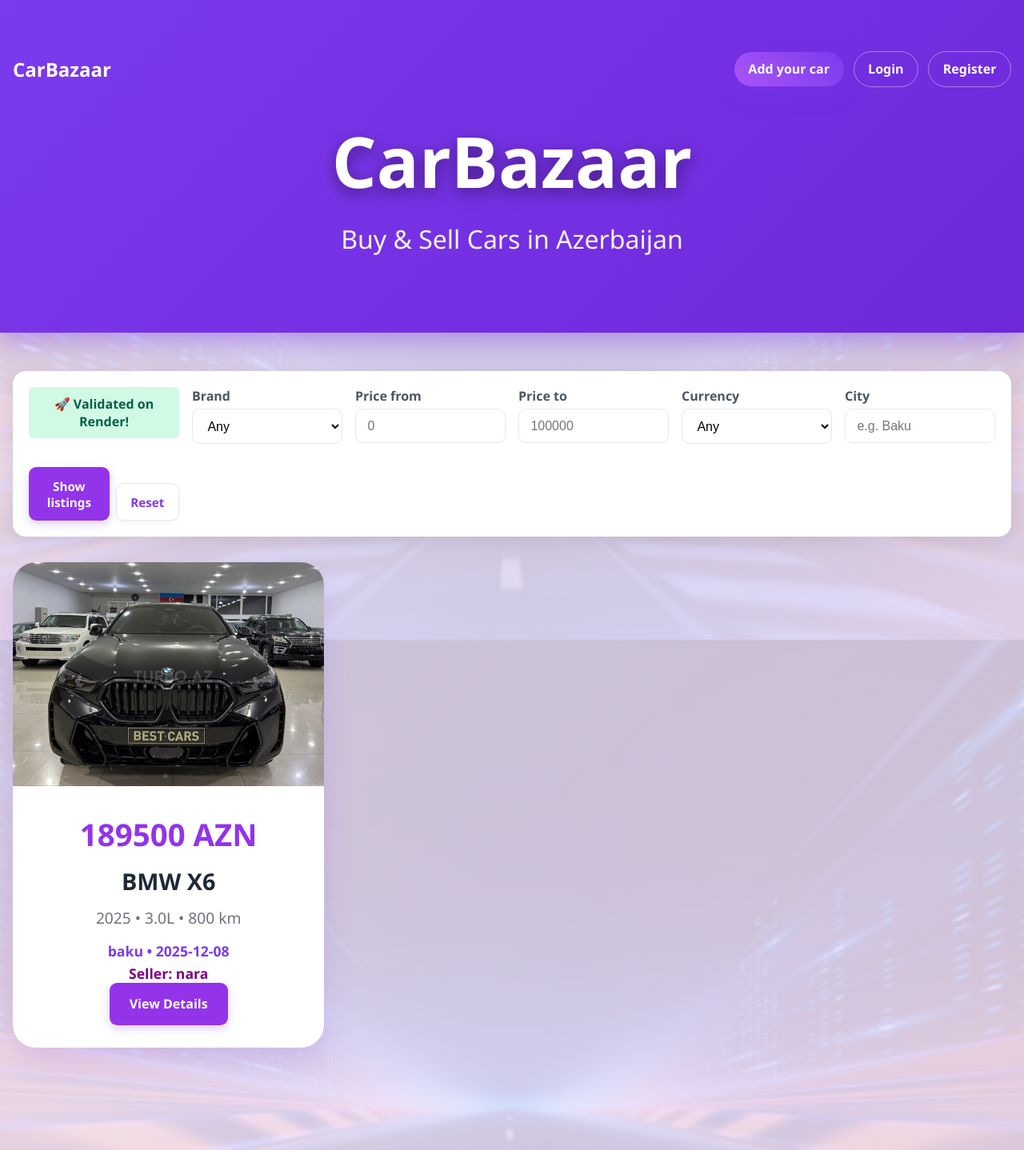
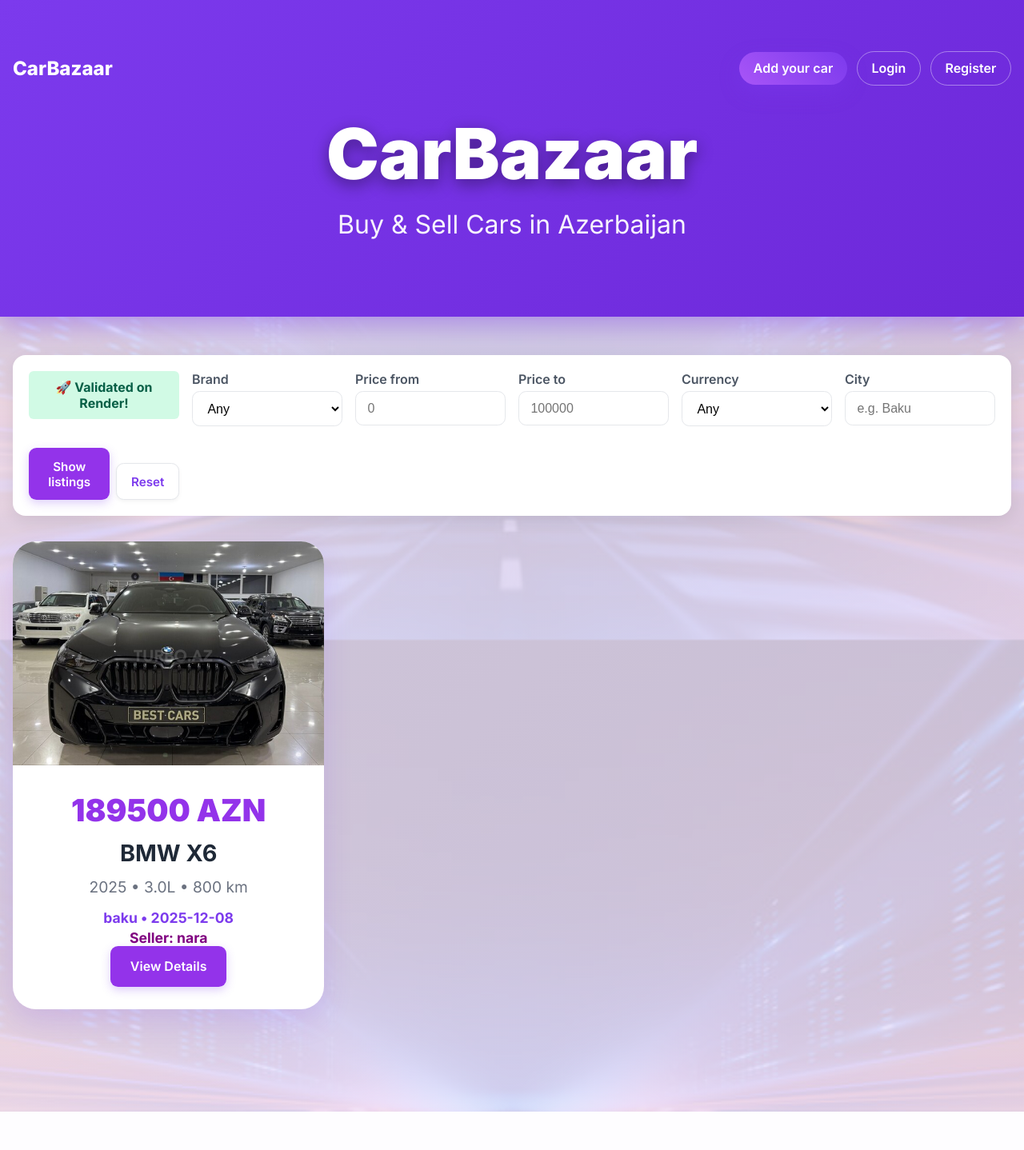
Before and after one commit to heydarovanara6-sudo/CarBazaar, a Flask app: page / in a window 1280 px wide. Shown: the whole page at 80% size. After the commit the page ends 1390 px from the top, so only its background shows below. Run offline with Flask 3, Linux system fonts and the light colour scheme; some libraries are stand-ins or nearby versions.

Commit message:
Upgrade to Inter font for better typography

```diff
--- a/static/style.css
+++ b/static/style.css
@@ -6,7 +6,7 @@
 }
 
 body {
-    font-family: 'Segoe UI', Tahoma, Geneva, Verdana, sans-serif;
+    font-family: 'Inter', -apple-system, BlinkMacSystemFont, 'Segoe UI', Roboto, sans-serif;
     /* Overlay on top of the background photo for readability */
     background:
         linear-gradient(135deg, rgba(243, 232, 255, 0.85) 0%, rgba(233, 220, 248, 0.85) 100%),
--- a/templates/base.html
+++ b/templates/base.html
@@ -5,6 +5,10 @@
     <meta charset="UTF-8">
     <meta name="viewport" content="width=device-width, initial-scale=1.0">
     <title>CarBazaar - Buy & Sell Cars in Azerbaijan</title>
+    <link rel="preconnect" href="https://fonts.googleapis.com">
+    <link rel="preconnect" href="https://fonts.gstatic.com" crossorigin>
+    <link href="https://fonts.googleapis.com/css2?family=Inter:wght@400;500;600;700;800;900&display=swap"
+        rel="stylesheet">
     <link rel="stylesheet" href="{{ url_for('static', filename='style.css') }}">
     <link rel="stylesheet" href="https://cdnjs.cloudflare.com/ajax/libs/font-awesome/6.6.0/css/all.min.css" />
 </head>
```
